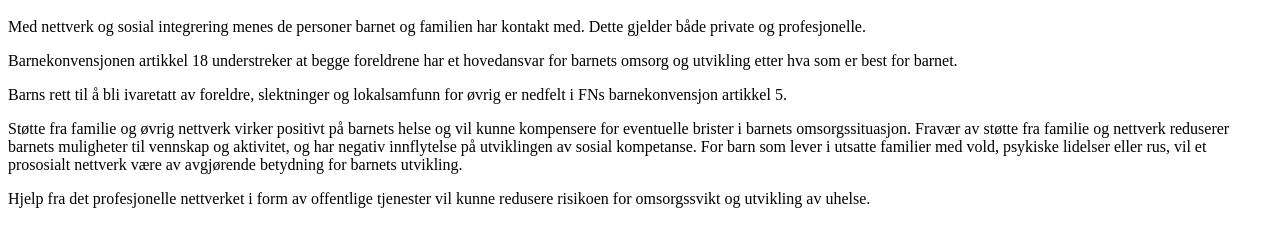
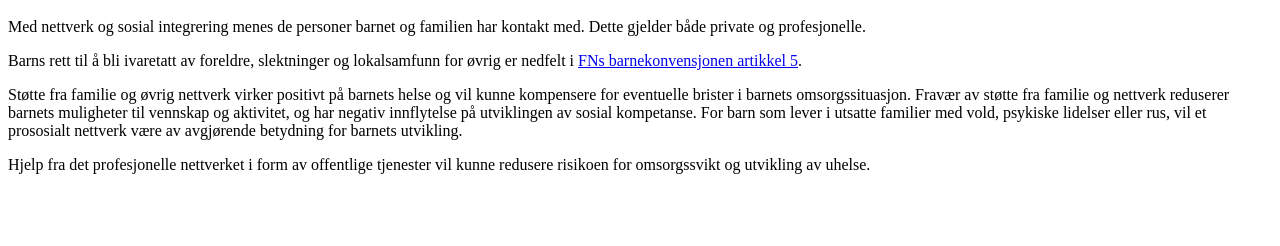
Before and after one commit to espenbrekke/bfk, a plain HTML site: page kunnskap/nettverkogsosialintegritet.html in a window 1280 px wide. Shown: the part 48-294 px from the top of the page. Drawn offline with Linux system fonts and the light colour scheme.

Commit message:
Update nettverkogsosialintegritet.html
La inn lenke

```diff
--- a/kunnskap/nettverkogsosialintegritet.html
+++ b/kunnskap/nettverkogsosialintegritet.html
@@ -1,8 +1,8 @@
 <html>
 <body>
 <h1>Nettverk og sosial integrering</h1>
-<p>Med nettverk og sosial integrering menes de personer barnet og familien har kontakt med. Dette gjelder både private og profesjonelle.<p>Barnekonvensjonen artikkel 18 understreker at begge foreldrene har et hovedansvar for barnets omsorg og utvikling etter hva som er best for barnet.</p>
-<p>Barns rett til å bli ivaretatt av foreldre, slektninger og lokalsamfunn for øvrig er nedfelt i FNs barnekonvensjon artikkel 5.</p>
+<p>Med nettverk og sosial integrering menes de personer barnet og familien har kontakt med. Dette gjelder både private og profesjonelle.</p>
+<p>Barns rett til å bli ivaretatt av foreldre, slektninger og lokalsamfunn for øvrig er nedfelt i <a href="https://lovdata.no/lov/1999-05-21-30/bkn/a5">FNs barnekonvensjonen artikkel 5</a>.</p>
 <p>Støtte fra familie og øvrig nettverk virker positivt på barnets helse og vil kunne kompensere for eventuelle brister i barnets omsorgssituasjon. Fravær av støtte fra familie og nettverk reduserer barnets muligheter til vennskap og aktivitet, og har negativ innflytelse på utviklingen av sosial kompetanse. For barn som lever i utsatte familier med vold, psykiske lidelser eller rus, vil et prososialt nettverk være av avgjørende betydning for barnets utvikling.</p>
 <p>Hjelp fra det profesjonelle nettverket i form av offentlige tjenester vil kunne redusere risikoen for omsorgssvikt og utvikling av uhelse.</p>
 </body>
```
